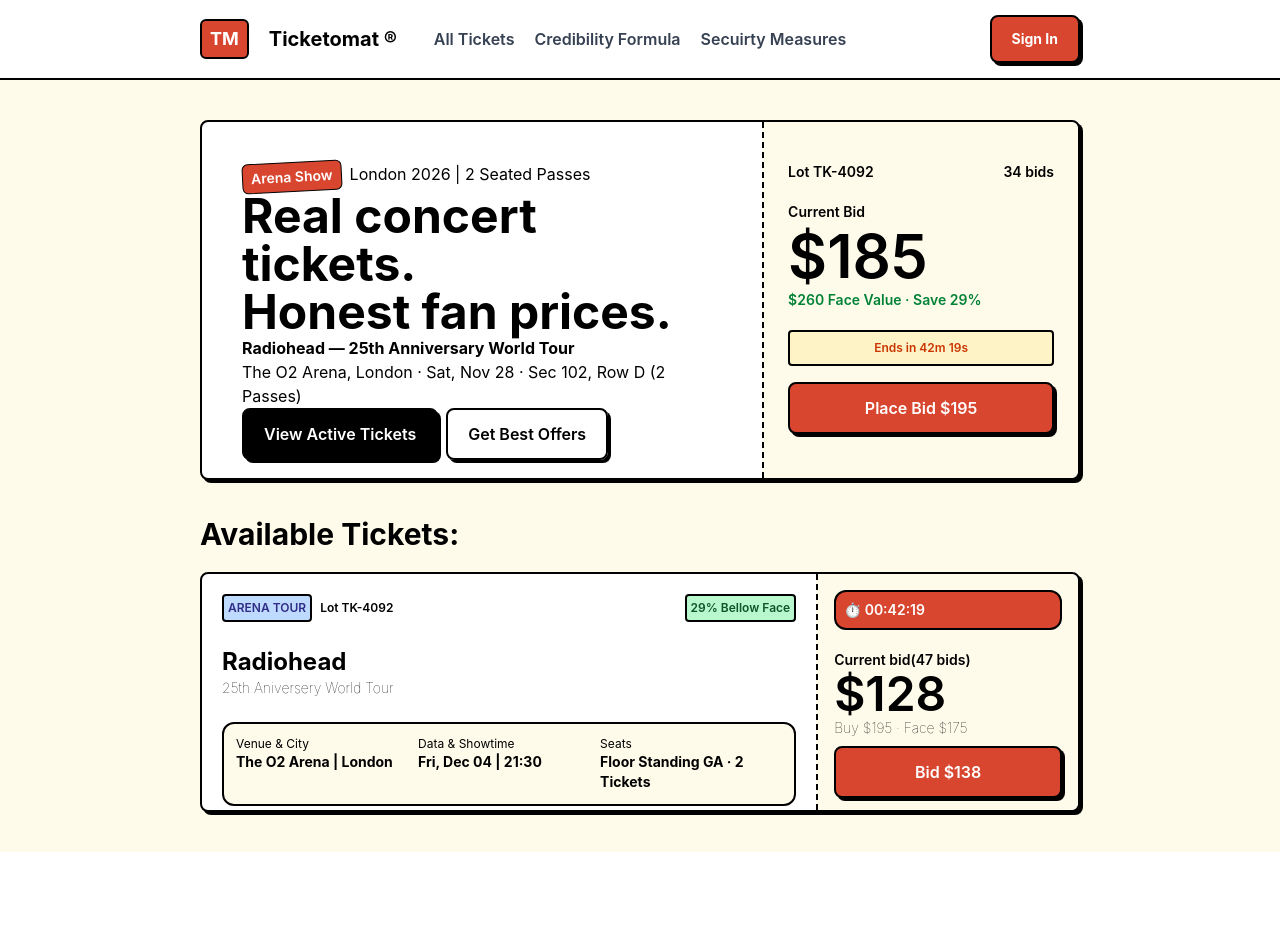
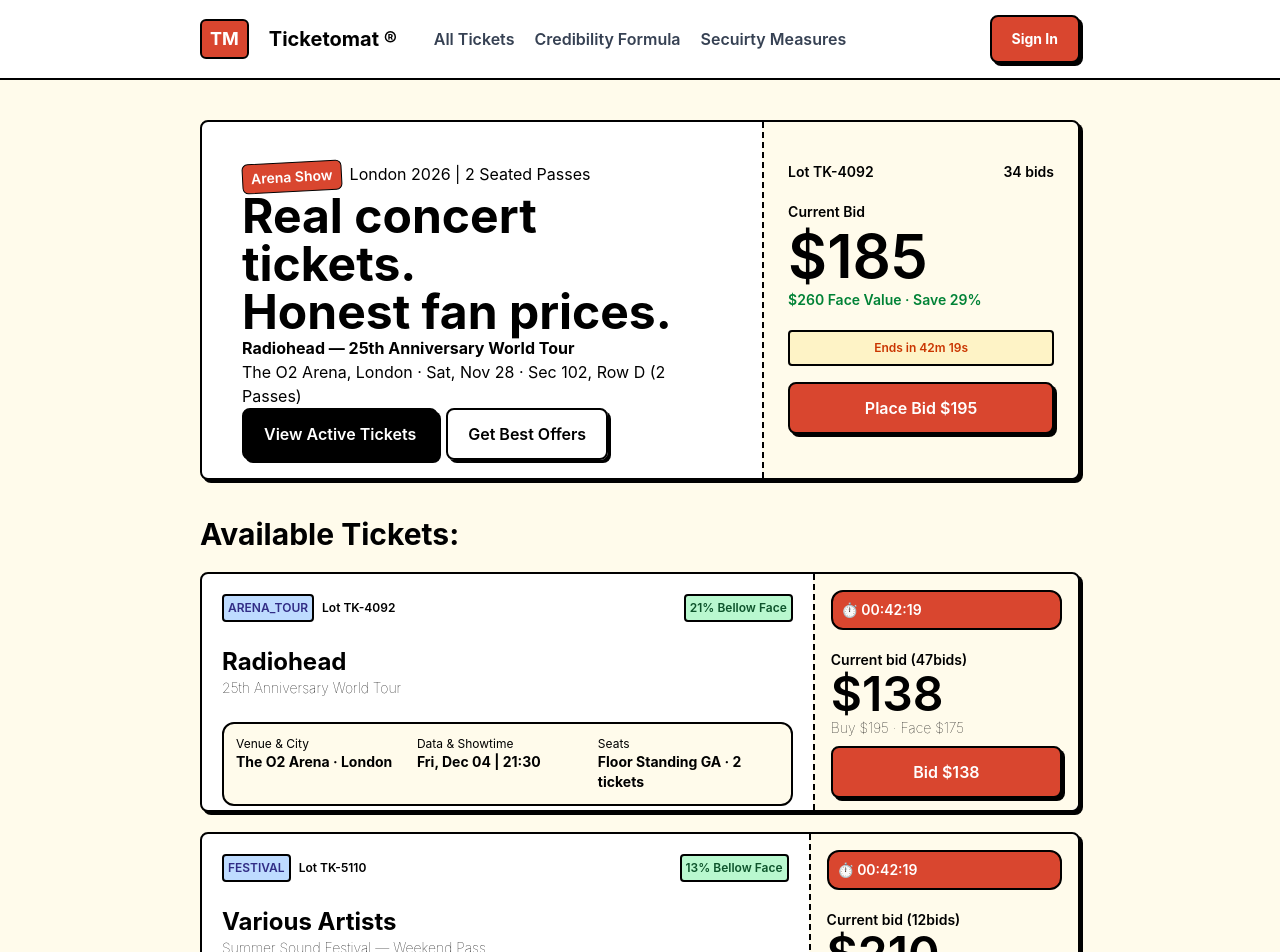
Before and after one commit to xikodev/Ticketomat, a Vue app in the folder frontend/: page / in a window 1280 px wide. Shown: the top 952 px of the page. Before the commit the page ends 852 px from the top, so only its background shows below. Built offline with nearby package versions, Linux system fonts and the light colour scheme.

Commit message:
Display cards based on ticktes data

```diff
--- a/frontend/src/components/Card.vue
+++ b/frontend/src/components/Card.vue
@@ -1,4 +1,46 @@
-<script setup lang="ts"></script>
+<script setup lang="ts">
+type Venue = {
+  name: string;
+  city: string;
+  country: string;
+};
+
+type Pricing = {
+  currency: string;
+  faceValue: number;
+  buyNowPrice: number | null;
+  currentBid: number;
+  minBidIncrement: number;
+};
+
+type Seats = {
+  section: string;
+  quantity: number;
+};
+
+type Ticket = {
+  id: string;
+  lotNumber: string;
+  artist: string;
+  eventTitle: string;
+  category: string;
+  auctionEndsAt: string;
+  bidCount: number;
+  venue: Venue;
+  pricing: Pricing;
+  seats: Seats;
+};
+
+const props = defineProps<{
+  ticket: Ticket;
+}>();
+const nextBid =
+  props.ticket.pricing.currentBid + props.ticket.pricing.minBidIncrement;
+const betterOfferPercentage = Math.round(
+  (1 - nextBid / props.ticket.pricing.faceValue) * 100,
+);
+const betterOfferString = betterOfferPercentage + "% Bellow Face";
+</script>
 <template>
   <div class="w-full h-60 bg-white border-custom flex">
     <div class="text-sm m-2 grow p-3 flex flex-col gap-6">
@@ -7,18 +49,19 @@
       >
         <span
           class="bg-blue-200 p-1 rounded border-2 border-black text-indigo-900"
-          >ARENA TOUR</span
+          >{{ ticket.category }}</span
         >
-        <span>Lot TK-4092</span>
+        <span>Lot {{ ticket.lotNumber }}</span>
         <span
+          v-if="nextBid < ticket.pricing.faceValue"
           class="justify-self-end bg-green-200 p-1 rounded border-2 border-black text-green-900"
         >
-          29% Bellow Face</span
-        >
+          {{ betterOfferPercentage ? betterOfferString : "" }}
+        </span>
       </div>
       <div>
-        <h3 class="text-2xl font-bold">Radiohead</h3>
-        <h4 class="text-md font-thin">25th Aniversery World Tour</h4>
+        <h3 class="text-2xl font-bold">{{ ticket.artist }}</h3>
+        <h4 class="text-md font-thin">{{ ticket.eventTitle }}</h4>
       </div>
       <div
         class="bg-amber-50 h-30 w-full rounded-xl border-2 grid grid-cols-3 p-3"
@@ -26,9 +69,15 @@
         <span className="text-xs">Venue & City</span>
         <span className="text-xs">Data & Showtime</span>
         <span className="text-xs">Seats</span>
-        <span className="font-bold">The O2 Arena | London</span>
+        <span className="font-bold"
+          >{{ ticket.venue.name }} · {{ ticket.venue.city }}</span
+        >
         <span className="font-bold">Fri, Dec 04 | 21:30</span>
-        <span className="font-bold"> Floor Standing GA · 2 Tickets </span>
+        <span className="font-bold"
+          >{{ ticket.seats.section }} ·
+          {{ ticket.seats.quantity }}
+          {{ ticket.seats.quantity > 1 ? "tickets" : "ticket" }}</span
+        >
       </div>
     </div>
     <div
@@ -39,11 +88,25 @@
       >
         ⏱ 00:42:19
       </div>
-      <div class="mt-5 font-semibold text-sm">Current bid(47 bids)</div>
-      <div class="text-5xl">$128</div>
-      <div class="text-sm font-thin">Buy $195 · Face $175</div>
+      <div class="mt-5 font-semibold text-sm">
+        Current bid
+        {{
+          ticket.bidCount
+            ? "(" +
+              ticket.bidCount +
+              (ticket.bidCount > 1 ? "bids" : "bid") +
+              ")"
+            : ""
+        }}
+      </div>
+      <div class="text-5xl">${{ nextBid }}</div>
+      <div class="text-sm font-thin">
+        Buy ${{ ticket.pricing.buyNowPrice }} · Face ${{
+          ticket.pricing.faceValue
+        }}
+      </div>
       <button class="mt-2 w-full bg-primary text-white btn-custom">
-        Bid $138
+        Bid ${{ nextBid }}
       </button>
     </div>
   </div>
--- /dev/null
+++ b/frontend/src/components/CardList.vue
@@ -0,0 +1,12 @@
+<script setup lang="ts">
+import { tickets } from "../data/tickets";
+import Card from "./Card.vue";
+const getNextBid = (_: any) => {
+  return 0;
+};
+</script>
+<template>
+  <div v-for="ticket in tickets" key="ticket.id" class="flex flex-col gap-2">
+    <Card :ticket="ticket" />
+  </div>
+</template>
--- a/frontend/src/components/HomePage.vue
+++ b/frontend/src/components/HomePage.vue
@@ -1,6 +1,6 @@
 <script setup lang="ts">
 import Header from "./Header.vue";
-import Card from "./Card.vue";
+import CardList from "./CardList.vue";
 </script>
 <template>
   <div class="bg-amber-50 flex flex-col min-h-screen pb-10">
@@ -60,7 +60,7 @@ import Card from "./Card.vue";
         </div>
       </div>
       <h2 class="text-3xl font-bold mt-4">Available Tickets:</h2>
-      <Card />
+      <CardList />
     </main>
   </div>
 </template>
```
